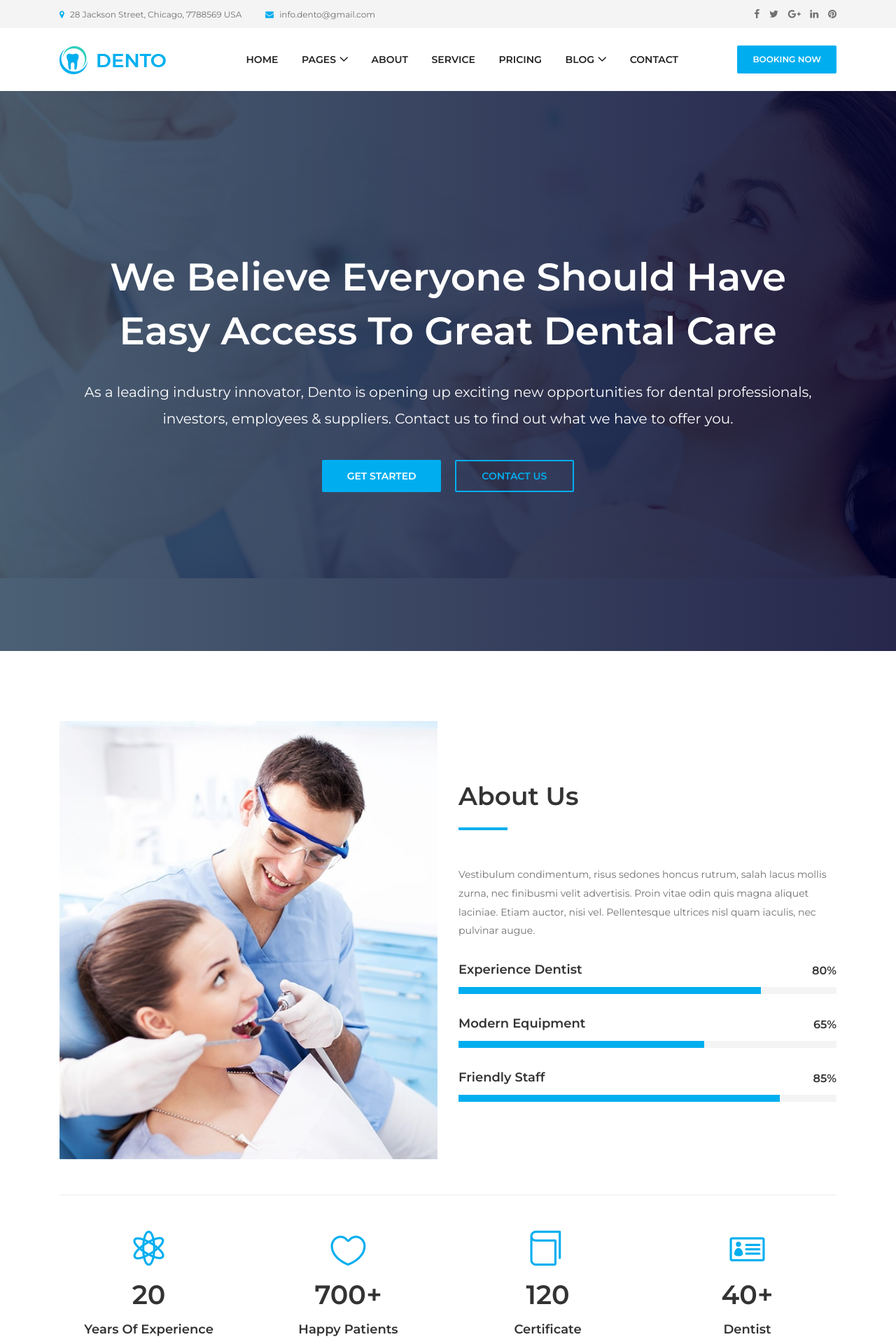
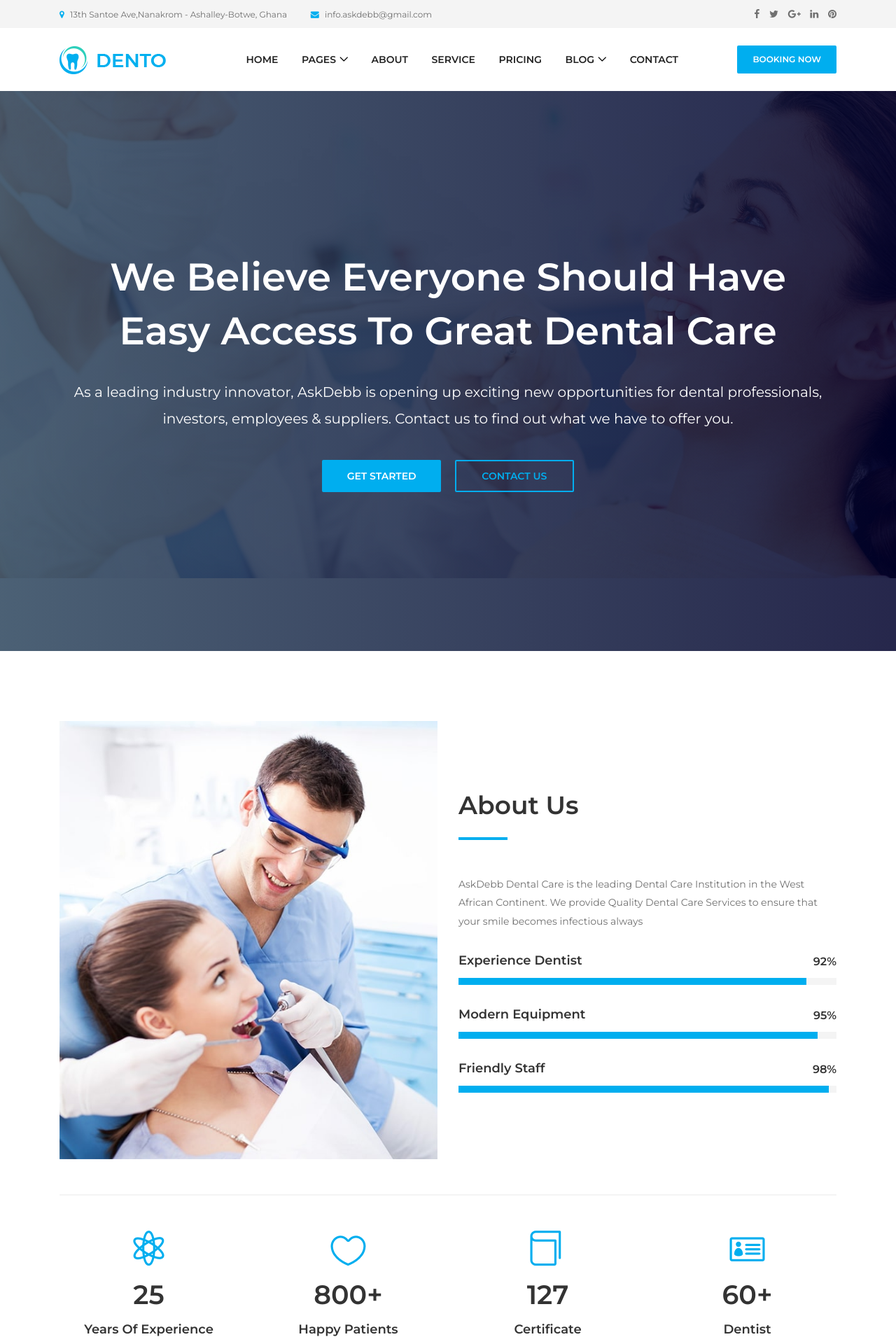
Before and after one commit to askdebb/Dentist-Website, a Django app: page / in a window 1280 px wide. Shown: the top 1920 px of the page at 70% size. Run offline with Django 4.2, Linux system fonts and the light colour scheme; some libraries are stand-ins or nearby versions; some web fonts are replaced.

Commit message:
dentist_website_still_underway

```diff
--- a/dentist_portfolio/dentist_Site/templates/home.html
+++ b/dentist_portfolio/dentist_Site/templates/home.html
@@ -4,12 +4,12 @@
 
 <head>
   <meta charset="UTF-8">
-  <meta name="description" content="Dento - Dentist &amp; Medical HTML Template">
+  <meta name="description" content="AskDebb - Dentist &amp; Medical Care Centre, Your Teeth Our Concern">
   <meta http-equiv="X-UA-Compatible" content="IE=edge">
   <meta name="viewport" content="width=device-width, initial-scale=1, shrink-to-fit=no">
 
   <!-- Title -->
-  <title>Dento - Dentist &amp; Medical HTML Template</title>
+  <title>AskDebb - Dentist &amp; Medical Care Centre, Your Teeth Our Concern</title>
 
   <!-- Favicon -->
   <link rel="icon" href="{% static 'website/img/core-img/favicon.ico'%}">
@@ -36,8 +36,8 @@
           <!-- Top Content -->
           <div class="col-6 col-md-9 col-lg-8">
             <div class="top-header-content">
-              <a href="#" data-toggle="tooltip" data-placement="bottom" title="28 Jackson Street, Chicago, 7788569 USA"><i class="fa fa-map-marker"></i> <span>28 Jackson Street, Chicago, 7788569 USA</span></a>
-              <a href="#" data-toggle="tooltip" data-placement="bottom" title="info.dento@gmail.com"><i class="fa fa-envelope"></i> <span>info.dento@gmail.com</span></a>
+              <a href="#" data-toggle="tooltip" data-placement="bottom" title="13th Santoe Ave,Nanakrom - Ashalley-Botwe, Ghana"><i class="fa fa-map-marker"></i> <span>13th Santoe Ave,Nanakrom - Ashalley-Botwe, Ghana</span></a>
+              <a href="#" data-toggle="tooltip" data-placement="bottom" title="info.askdebb@gmail.com"><i class="fa fa-envelope"></i> <span>info.askdebb@gmail.com</span></a>
             </div>
           </div>
           <!-- Top Header Social Info -->
@@ -144,7 +144,7 @@
               <!-- Welcome Text -->
               <div class="welcome-text text-center">
                 <h2 data-animation="fadeInUp" data-delay="100ms">We Believe Everyone Should Have Easy Access To Great Dental Care</h2>
-                <p data-animation="fadeInUp" data-delay="300ms">As a leading industry innovator, Dento is opening up exciting new opportunities for dental professionals, investors, employees & suppliers. Contact us to find out what we have to
+                <p data-animation="fadeInUp" data-delay="300ms">As a leading industry innovator, AskDebb is opening up exciting new opportunities for dental professionals, investors, employees & suppliers. Contact us to find out what we have to
                   offer you.</p>
                 <div class="welcome-btn-group">
                   <a href="#" class="btn dento-btn mx-2" data-animation="fadeInUp" data-delay="500ms">Get Started</a>
@@ -163,9 +163,8 @@
             <div class="col-12">
               <!-- Welcome Text -->
               <div class="welcome-text text-center">
-                <h2 data-animation="fadeInDown" data-delay="100ms">We Believe Everyone Should Have Easy Access To Great Dental Care</h2>
-                <p data-animation="fadeInDown" data-delay="300ms">As a leading industry innovator, Dento is opening up exciting new opportunities for dental professionals, investors, employees & suppliers. Contact us to find out what we have to
-                  offer you.</p>
+                <h2 data-animation="fadeInDown" data-delay="100ms">It is a necessity to take care of your teeth. That is why AskDebb Dental Care is here for you.</h2>
+                <p data-animation="fadeInDown" data-delay="300ms">We have a well-equipped state of the art facilities that gives you extra comfort with uncontendable services.</p>
                 <div class="welcome-btn-group">
                   <a href="#" class="btn dento-btn mx-2" data-animation="fadeInDown" data-delay="500ms">Get Started</a>
                   <a href="#" class="btn dento-btn mx-2 active" data-animation="fadeInDown" data-delay="700ms">Contact Us</a>
@@ -197,15 +196,14 @@
               <h2>About Us</h2>
               <div class="line"></div>
             </div>
-            <p>Vestibulum condimentum, risus sedones honcus rutrum, salah lacus mollis zurna, nec finibusmi velit advertisis. Proin vitae odin quis magna aliquet laciniae. Etiam auctor, nisi vel. Pellentesque ultrices nisl quam iaculis, nec pulvinar
-              augue.</p>
+            <p>AskDebb Dental Care is the leading Dental Care Institution in the West African Continent. We provide Quality Dental Care Services to ensure that your smile becomes infectious always</p>
 
             <!-- Single Skills Area -->
             <div class="single-skills-area mt-30">
               <h6>Experience Dentist</h6>
               <div id="bar1" class="barfiller">
                 <span class="tip"></span>
-                <span class="fill" data-percentage="80"></span>
+                <span class="fill" data-percentage="92"></span>
               </div>
             </div>
 
@@ -214,7 +212,7 @@
               <h6>Modern Equipment</h6>
               <div id="bar2" class="barfiller">
                 <span class="tip"></span>
-                <span class="fill" data-percentage="65"></span>
+                <span class="fill" data-percentage="95"></span>
               </div>
             </div>
 
@@ -223,7 +221,7 @@
               <h6>Friendly Staff</h6>
               <div id="bar3" class="barfiller">
                 <span class="tip"></span>
-                <span class="fill" data-percentage="85"></span>
+                <span class="fill" data-percentage="98"></span>
               </div>
             </div>
           </div>
@@ -245,7 +243,7 @@
         <div class="col-12 col-sm-6 col-lg-3">
           <div class="single-cta text-center mt-50 mb-100">
             <i class="icon_genius"></i>
-            <h2><span class="counter">20</span></h2>
+            <h2><span class="counter">25</span></h2>
             <h5>Years Of Experience</h5>
           </div>
         </div>
@@ -254,7 +252,7 @@
         <div class="col-12 col-sm-6 col-lg-3">
           <div class="single-cta text-center mt-50 mb-100">
             <i class="icon_heart_alt"></i>
-            <h2><span class="counter">700</span>+</h2>
+            <h2><span class="counter">800</span>+</h2>
             <h5>Happy Patients</h5>
           </div>
         </div>
@@ -263,7 +261,7 @@
         <div class="col-12 col-sm-6 col-lg-3">
           <div class="single-cta text-center mt-50 mb-100">
             <i class="icon_book_alt"></i>
-            <h2><span class="counter">120</span></h2>
+            <h2><span class="counter">127</span></h2>
             <h5>Certificate</h5>
           </div>
         </div>
@@ -272,7 +270,7 @@
         <div class="col-12 col-sm-6 col-lg-3">
           <div class="single-cta text-center mt-50 mb-100">
             <i class="icon_id"></i>
-            <h2><span class="counter">40</span>+</h2>
+            <h2><span class="counter">60</span>+</h2>
             <h5>Dentist</h5>
           </div>
         </div>
```
Also changed, not shown: dentist_portfolio/static/website/css/style.css (line endings or trailing spaces).
